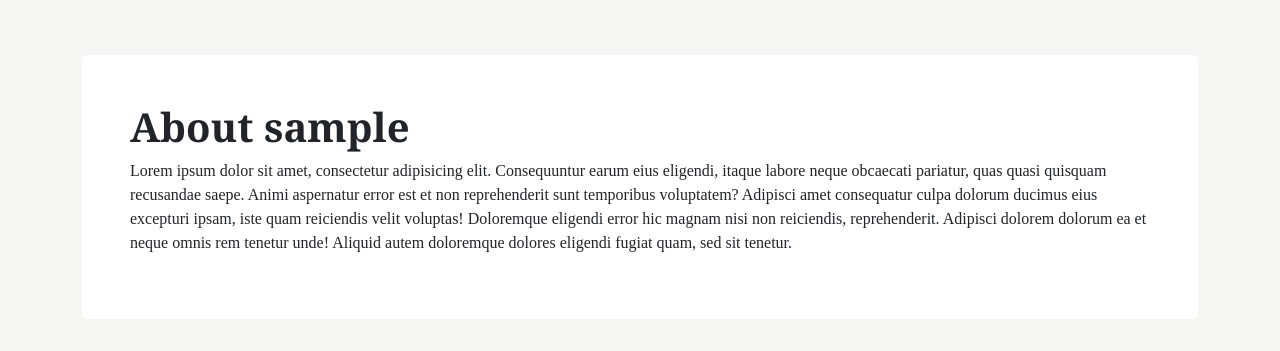
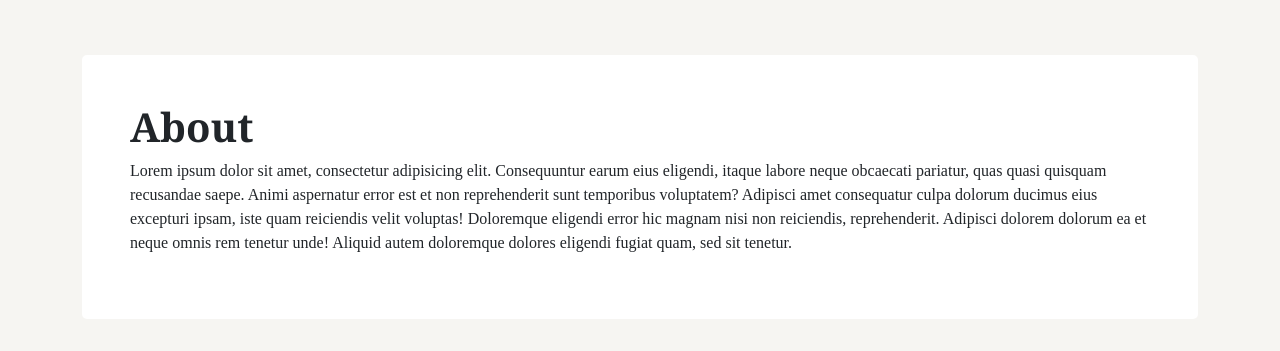
Before and after one commit to VladSemiletov/habrmirror, a Django app: page / in a window 1280 px wide. Shown: the part 76-427 px from the top of the page. Run offline with Django 4.2, Linux system fonts and the light colour scheme; the visitor is signed in with stand-in values (Sample User, id 1); data that the repository does not hold is empty; some libraries are stand-ins or nearby versions.

Commit message:
Доработал шаблон

```diff
--- a/mainapp/templates/mainapp/index.html
+++ b/mainapp/templates/mainapp/index.html
@@ -82,8 +82,7 @@
     <main class="container">
       <div class="container_main">
         <div class="container_main_block">
-          <h4 class="container_main_block_title"><b>About {{user.username}}
-          {{hab.0.category.id}}</b></h4>
+          <h4 class="container_main_block_title"><b>About</b></h4>
 
             <p class="container_main_block_text">
               Lorem ipsum dolor sit amet, consectetur adipisicing elit. Consequuntur earum eius eligendi,
```
